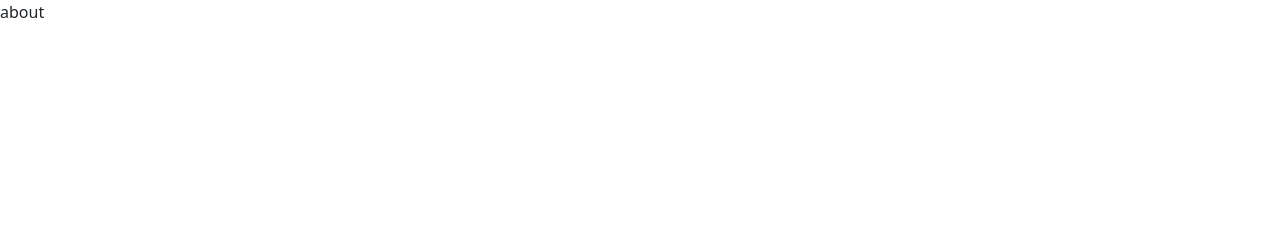
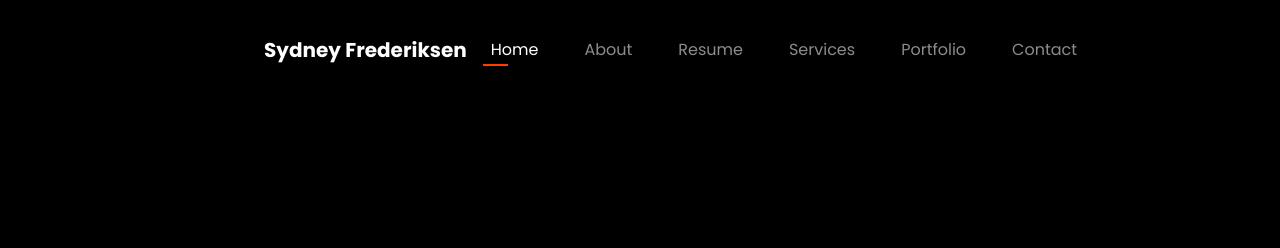
Before and after one commit to sydfred/Portfolio, a plain HTML site: page about.html in a window 1280 px wide. Drawn offline with nearby package versions, Linux system fonts and the light colour scheme.

Commit message:
Began working on About page
Added navbar to about page. Change CSS for some of navbar. Not final

```diff
--- a/about.html
+++ b/about.html
@@ -11,11 +11,15 @@
       href="https://fonts.googleapis.com/css?family=Open+Sans:300,300i,400,400i,600,600i,700,700i|Raleway:300,300i,400,400i,500,500i,600,600i,700,700i|Poppins:300,300i,400,400i,500,500i,600,600i,700,700i"
       rel="stylesheet"
     />
-     <meta
+    <link rel="stylesheet" href="/src/style.css" />
+    <meta
       name="keyword"
       content="portfolio, HTML, CSS, Bootstrap, javascript, developer, software engineer, software developer, web developer, for hire, lighting, lighting design, graphic design"
     />
-    <meta name="description" content="I am a front-end web developer in Atlanta, Georgia.">
+    <meta
+      name="description"
+      content="I am a front-end web developer in Atlanta, Georgia."
+    />
     <meta charset="UTF-8" />
     <meta http-equiv="X-UA-Compatible" content="IE=edge" />
     <meta name="viewport" content="width=device-width, initial-scale=1.0" />
@@ -31,6 +35,53 @@
     <title>Sydney Frederiksen - About Me</title>
   </head>
   <body>
-    about
+    <div class="container">
+      <nav class="navbar navbar-expand-lg navbar-dark nav-second">
+        <div class="container-fluid">
+          <a class="navbar-brand" id="name-head" href="/index.html">Sydney Frederiksen</a>
+          <button
+            class="navbar-toggler"
+            type="button"
+            data-bs-toggle="collapse"
+            data-bs-target="#navbarNav"
+            aria-controls="navbarNav"
+            aria-expanded="false"
+            aria-label="Toggle navigation"
+          >
+            <span class="navbar-toggler-icon"></span>
+          </button>
+          <div class="collapse navbar-collapse" id="navbarNav">
+            <ul class="navbar-nav">
+              <li class="nav-item">
+                <a
+                  class="nav-link active"
+                  aria-current="page"
+                  href="/index.html"
+                  >Home</a
+                >
+              </li>
+              <li class="nav-item">
+                <a class="nav-link" href="/about.html">About</a>
+              </li>
+              <li class="nav-item">
+                <a class="nav-link" href="/resume.html">Resume</a>
+              </li>
+              <li class="nav-item">
+                <a class="nav-link" href="/services.html">Services</a>
+              </li>
+              <li class="nav-item">
+                <a class="nav-link" href="/portfolio.html">Portfolio</a>
+              </li>
+              <li class="nav-item">
+                <a class="nav-link" href="/contact.html">Contact</a>
+              </li>
+            </ul>
+          </div>
+        </div>
+      </nav>
+    </div>
+
+      <!--JS-->
+    <script src="src/java.js"></script>
   </body>
 </html>
--- a/src/style.css
+++ b/src/style.css
@@ -146,3 +146,16 @@ h2 {
 
     }
 }
+.nav-second{
+    position: absolute;
+top: 0%;
+width: 100%;
+}
+#name-head {
+ font-size: 20px;
+  font-weight: 700;
+  color: var(--main-color);
+  text-align: left;
+  padding: 0;
+
+}
```
